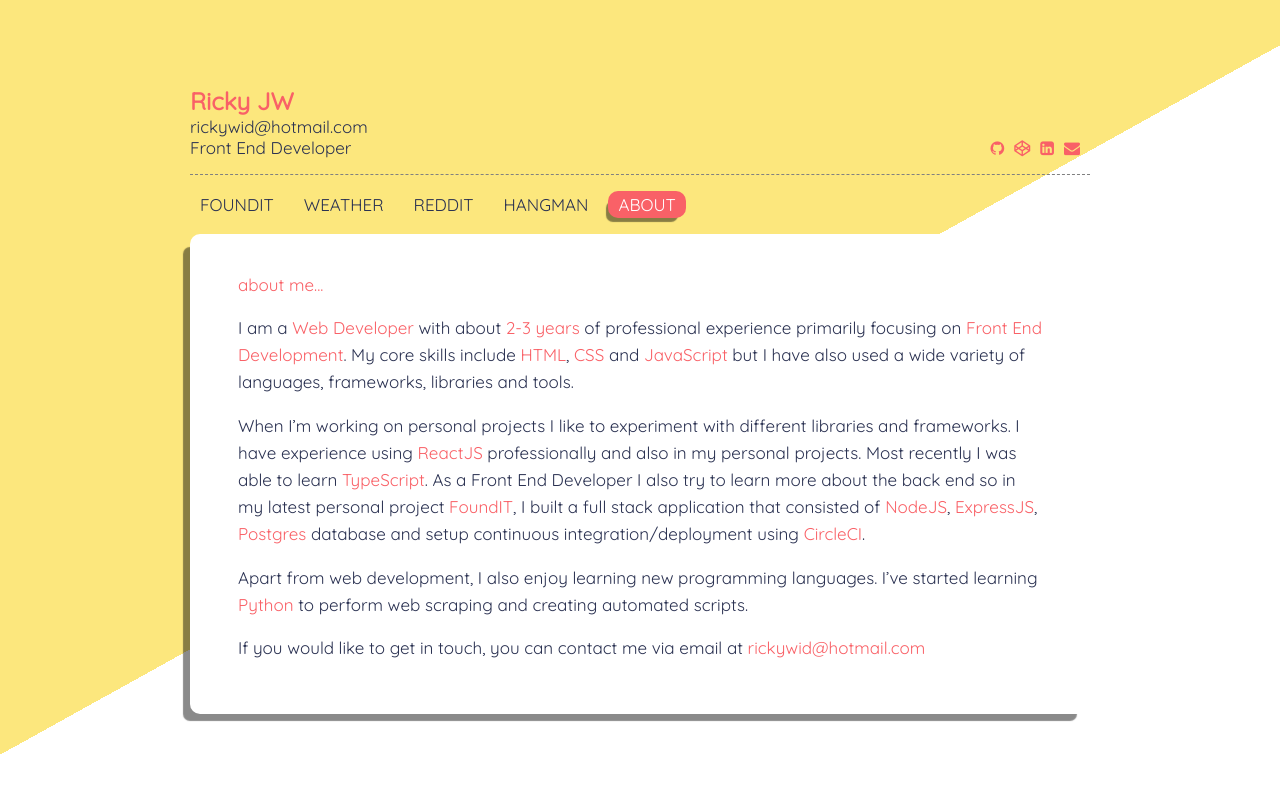
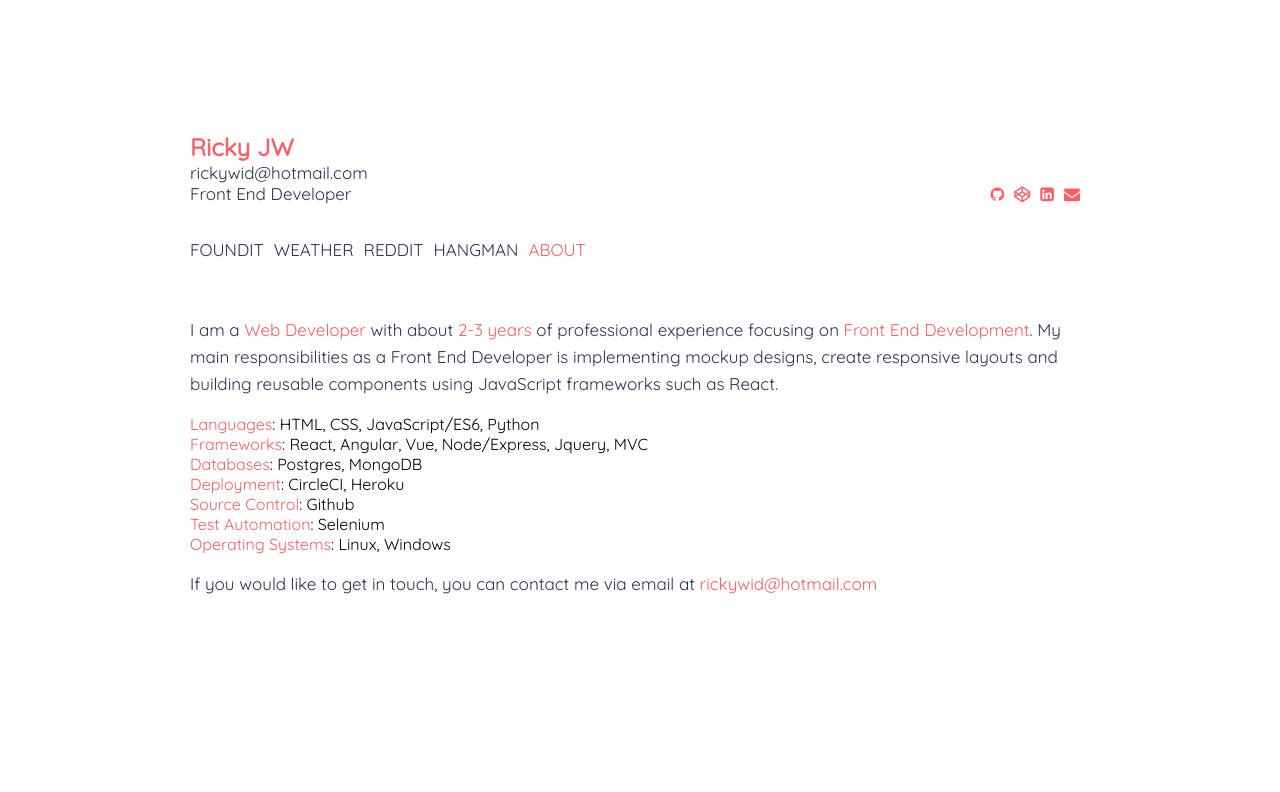
Before and after one commit to rickywid/portfolio, a React (Create React App) app: page / in a window 1280 px wide. Both pictures are taken after a click on the item "ABOUT". Shown: the top 792 px of the page. Built offline with nearby package versions, Linux system fonts and the light colour scheme.

Commit message:
update design and copy

```diff
--- a/src/App.js
+++ b/src/App.js
@@ -76,10 +76,16 @@ class App extends Component {
         <section className="project animated bounceInUp">
           {this.state.selectedProject === data.length + 1 ?
             <div className="bio">
-            <p>about me...</p>
-            <p>I am a <span class="highlight">Web Developer</span> with about <span class="highlight">2-3 years</span> of professional experience primarily focusing on <span class="highlight">Front End Development</span>. My core skills include <span class="highlight">HTML</span>, <span class="highlight">CSS</span> and <span class="highlight">JavaScript</span> but I have also used a wide variety of languages, frameworks, libraries and tools.</p>
-            <p>When I’m working on personal projects I like to experiment with different libraries and frameworks. I have experience using <span class="highlight">ReactJS</span> professionally and also in my personal projects. Most recently I was able to learn <span class="highlight">TypeScript</span>. As a Front End Developer I also try to learn more about the back end so in my latest personal project <a href="https://foundit.herokuapp.com/" className="highlight" rel="noopener noreferrer" target="_blank">FoundIT</a>, I built a full stack application that consisted of <span class="highlight">NodeJS</span>, <span class="highlight">ExpressJS</span>, <span class="highlight">Postgres</span> database and setup continuous integration/deployment using <span class="highlight">CircleCI</span>.</p>
-            <p>Apart from web development, I also enjoy learning new programming languages. I’ve started learning <span class="highlight">Python</span> to perform web scraping and creating automated scripts.</p>
+            <p>I am a <span className="highlight">Web Developer</span> with about <span className="highlight">2-3 years</span> of professional experience focusing on <span className="highlight">Front End Development</span>. My main responsibilities as a Front End Developer is implementing mockup designs, create responsive layouts and building reusable components using JavaScript frameworks such as React.</p>
+            <ul className="bio-skills">
+              <li><span className="highlight">Languages</span>: HTML, CSS, JavaScript/ES6, Python</li>
+              <li><span className="highlight">Frameworks</span>: React, Angular, Vue, Node/Express, Jquery, MVC</li>
+              <li><span className="highlight">Databases</span>: Postgres, MongoDB</li>
+              <li><span className="highlight">Deployment</span>: CircleCI, Heroku</li>
+              <li><span className="highlight">Source Control</span>: Github</li>
+              <li><span className="highlight">Test Automation</span>: Selenium</li>
+              <li><span className="highlight">Operating Systems</span>: Linux, Windows</li>
+            </ul>
             <p>If you would like to get in touch, you can contact me via email at <span className="highlight">rickywid@hotmail.com</span></p>
             </div>
             :
--- a/src/App.scss
+++ b/src/App.scss
@@ -2,10 +2,7 @@
 
  body {
 	text-align: center;
-	background: linear-gradient(151deg, #fce77d 50%, #fff 50%);
 	margin: 0;
-	// padding-bottom: 106px;
-	// height: 100vh;
 }
 
 h1,h2,h3,h4,h5,h6,p, a {
@@ -16,6 +13,7 @@ h1,h2,h3,h4,h5,h6,p, a {
 }
 
 ul {
+	font-family: 'Quicksand', sans-serif;
   padding: 0;
 }
 
@@ -28,6 +26,10 @@ ul li {
 
 p {
 	color: #2b3252;
+}
+
+a:hover {
+	color: red;
 }
 
 a, p {
@@ -47,7 +49,6 @@ a, p {
 .container {
   max-width: 900px;
   margin: 0 auto;
-  // height: 100vh;
   display: flex;
   flex-direction: column;
   justify-content: center;
@@ -55,7 +56,7 @@ a, p {
 }
 
 .profile {
-	border-bottom: 1px dashed grey;
+	// border-bottom: 1px dashed grey;
 	padding-bottom: 1rem;
 
 	ul {
@@ -69,15 +70,14 @@ a, p {
 	ul {
 		li {
 			cursor: pointer;
-			padding: 3px 10px;
+			padding: 3px 0;
 
 			&.active {
-				border-radius: 10px;
-				background: #f96167;
-				box-shadow: -5px 7px 1px -3px rgba(0, 0, 0, 0.46);
+			// 	border-radius: 10px;
+			// 	background: #f96167;
 
 				p {
-					color: white;
+					color: #f96167;
 				}
 			}
 		}
@@ -89,12 +89,11 @@ a, p {
 			color: #f96167;
 		}
 
-		&.active {
-			border-radius: 10px;
-			background: #f96167;
-			box-shadow: -5px 7px 1px -3px rgba(0, 0, 0, 0.46);
-			color: white;
-		}
+	// 	&.active {
+	// 		border-radius: 10px;
+	// 		background: #f96167;
+	// 		color: white;
+	// 	}
 	}
 }
 
@@ -119,13 +118,12 @@ a, p {
 		width: auto;
 		height: 250px;
 		border-radius: 10px;
-		box-shadow: -7px 7px 1px -3px rgba(0, 0, 0, 0.45);
 		margin-bottom: 1rem;
 	}
 
-	ul li:last-child span {
-		display: none;
-	}
+	// ul li:last-child span {
+	// 	display: none;
+	// }
 
 	 .skill {
 		border-radius: 22px;
@@ -157,13 +155,13 @@ a, p {
 		text-align: left;
 		text-align: left;
 		background: white;
-		box-shadow: -10px 10px 1px -3px rgba(0, 0, 0, 0.46);
 		padding: 37px 55px;
 		border-radius: 10px;
 
-		p:first-child {
-			color: #f96167;
-			margin-bottom: 1rem;
+		.bio-skills {
+			li {
+				display: block;
+			}
 		}
 
 		p {
@@ -191,7 +189,7 @@ a, p {
 		min-height: 389px;
 
 		.bio {
-			padding: 37px 48px;
+			padding: 37px 0;
 		}
 	}
 
@@ -206,6 +204,7 @@ a, p {
 	.project {
 		.project-name {
 			display: flex;
+			align-items: center;
 		}
 
 		.project-detail {
@@ -213,7 +212,7 @@ a, p {
 			background: white;
 			padding: 30px;
 			border-radius: 10px;
-			box-shadow: -7px 7px 1px -3px rgba(0, 0, 0, 0.45);
+
 		}
 	}
 
--- a/src/data.js
+++ b/src/data.js
@@ -2,7 +2,7 @@ export const data = [
 	{
 		name: 'FOUNDIT',
 		skills: ['HTML', 'SCSS', 'JavaScript', 'React', 'Heroku', 'Postgres', 'CircleCI'],
-		description: 'This is my first full stack application where I used React on the front end and Nodejs, Postgres and Heroku on the back end. FoundIT is a website where users can visit to post lost or found items. The purpose of FoundIt is to create an online lost & found where users can come to find any lost possessions. While building this project I also gained knowledge on how to automate deployment using CircleCI.',
+		description: 'This is a first full stack application where I used React on the front end and Nodejs, Postgres and Heroku on the back end. FoundIT is a website where users can visit to post lost or found items. The purpose of FoundIt is to create an online lost & found where users can come to find any lost possessions. While building this project I also gained knowledge on how to automate deployment using CircleCI.',
 		img: 'https://i.imgur.com/MQQmUo8.jpg',
 		links: {
 			source: 'https://github.com/projectunic0rn/foundit-ui',
@@ -12,7 +12,7 @@ export const data = [
 	{
 		name: 'WEATHER',
 		skills: ['HTML', 'SCSS', 'JavaScript', 'React', 'OpenWeatherMap API'],
-		description: 'I created a weather application where users can search for a location and receive the weather foreacast. My objective for this project was to improve my UI skills by being able to implement a clean simple layout to display information. For this project I tried to use various methods for displaying data information including icons, charts and a map.',
+		description: 'I created a weather application where users can search for a location and receive the weather foreacast. My objective for this project was to improve my UI skills by being able to implement a clean simple layout to display information. For this project I tried to use various methods for visualizing the data by combining icons, charts and a map.',
 		img: 'https://i.imgur.com/P5dozff.jpg',
 		links: {
 			source: 'https://github.com/rickywid/weather-v2',
@@ -22,7 +22,7 @@ export const data = [
 	{
 		name: 'REDDIT',
 		skills: ['HTML', 'SCSS', 'JavaScript', 'React', 'Reddit API'],
-		description: 'I created a web app where users can see all of their favourite subreddits on a single page. I wanted to save myself a little bit of time by not having to navigate between individual subreddit pages. I added features where users can add, edit, remove subreddits from their saved list. Users can identify if a post is a video or image type and view related comments linked directly to Reddit\'s website.',
+		description: 'I created a web app where users can see all of their favourite subreddits on a single page. I wanted to save myself a little bit of time by not having to navigate between individual subreddit pages all the time. I added features where users can add, edit, remove subreddits from their saved list. Users can identify if a post is a video or image type and view related comments linked directly to Reddit\'s website.',
 		img: 'https://i.imgur.com/6oDTwUr.jpg',
 		links: {
 			source: 'https://github.com/rickywid/reddit-v2',
```
